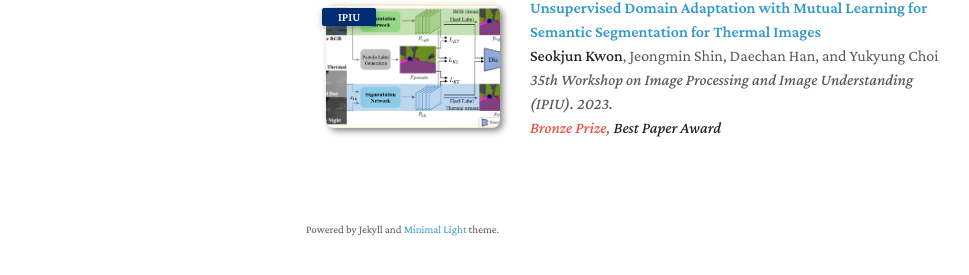
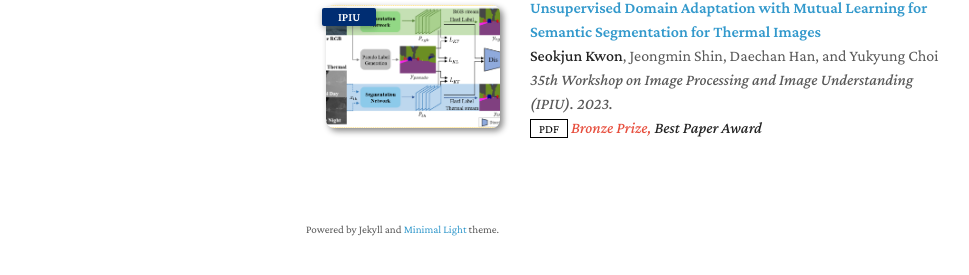
Before and after one commit to sukzoon1234/sukzoon1234.github.io, a Jekyll site: the page built from index.md, in a window 1280 px wide and 1397 px high. Shown: the part 1087-1362 px from the top of the window, without its empty margins (164-1133 px from the left). Built offline with Jekyll 4.4.1, drawn with Linux system fonts in a browser that asks for light colours; a style sheet for code colours, icons or effects is not loaded; our own code applies the rules of GitHub Pages for plain Markdown files.

Commit message:
Update publications.yml

```diff
--- a/_data/publications.yml
+++ b/_data/publications.yml
@@ -29,5 +29,6 @@ main:
     authors: <strong>Seokjun Kwon</strong>, Jeongmin Shin, Daechan Han, and Yukyung Choi
     conference_short: IPIU
     conference: 35th Workshop on Image Processing and Image Understanding (IPIU). 2023.
+    pdf: ./assets/files/ipiu_paper.pdf
     image: ./assets/img/publications/ipiu.png
     notes: Bronze Prize, <strong>Best Paper Award</strong>
```
